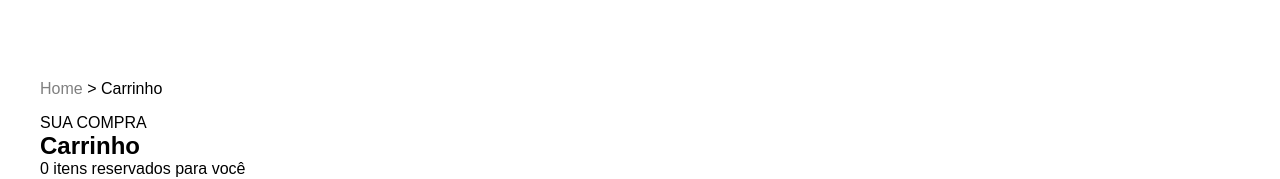
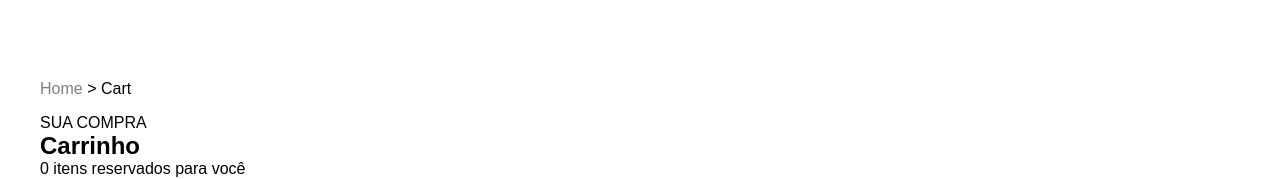
Before and after one commit to Phduartebjj/E-commerce-AgroAgrega, an Angular app in the folder e-commerce-AgroAgrega/: page /cart in a window 1280 px wide. Shown: the top 179 px of the page. Built offline with nearby package versions, Linux system fonts and the light colour scheme.

Commit message:
fix: Corrige breadcrumb
fix: Corrige rota errada do checkout

```diff
--- a/e-commerce-AgroAgrega/src/app/app.routes.ts
+++ b/e-commerce-AgroAgrega/src/app/app.routes.ts
@@ -10,7 +10,7 @@ import { Register } from './features/auth/register/register';
 import { ForgotPassword } from './features/auth/forgot-password/forgot-password';
 import { ResetPassword } from './features/auth/reset-password/reset-password';
 
-import { Checkout } from './features/checkout/checkout';
+import { CheckoutComponent } from './features/checkout/checkout';
 
 import { Orders } from './features/orders/orders/orders';
 import { OrderDetails } from './features/orders/order-details/order-details';
@@ -50,7 +50,7 @@ export const routes: Routes = [
   },
   {
     path: 'checkout',
-    component: Checkout,
+    component: CheckoutComponent,
   },
   {
     path: 'orders',
--- a/e-commerce-AgroAgrega/src/app/features/cart/cart.html
+++ b/e-commerce-AgroAgrega/src/app/features/cart/cart.html
@@ -1,8 +1,7 @@
 <main class="cart-container">
-  <p class="breadcrumb">
-    <a routerLink="/">Home</a> >
-    <a class="destaque" routerLink="/cart">Carrinho</a>
-  </p>
+  <nav class="breadcrumb">
+    <p><a routerLink="/">Home</a> > <span class="destaque">Cart</span></p>
+  </nav>
   <section class="cart-title">
     <div>
       <span>SUA COMPRA</span>
--- a/e-commerce-AgroAgrega/src/app/features/checkout/checkout.ts
+++ b/e-commerce-AgroAgrega/src/app/features/checkout/checkout.ts
@@ -6,4 +6,4 @@ import { Component } from '@angular/core';
   templateUrl: './checkout.html',
   styleUrl: './checkout.css',
 })
-export class Checkout {}
+export class CheckoutComponent {}
```
